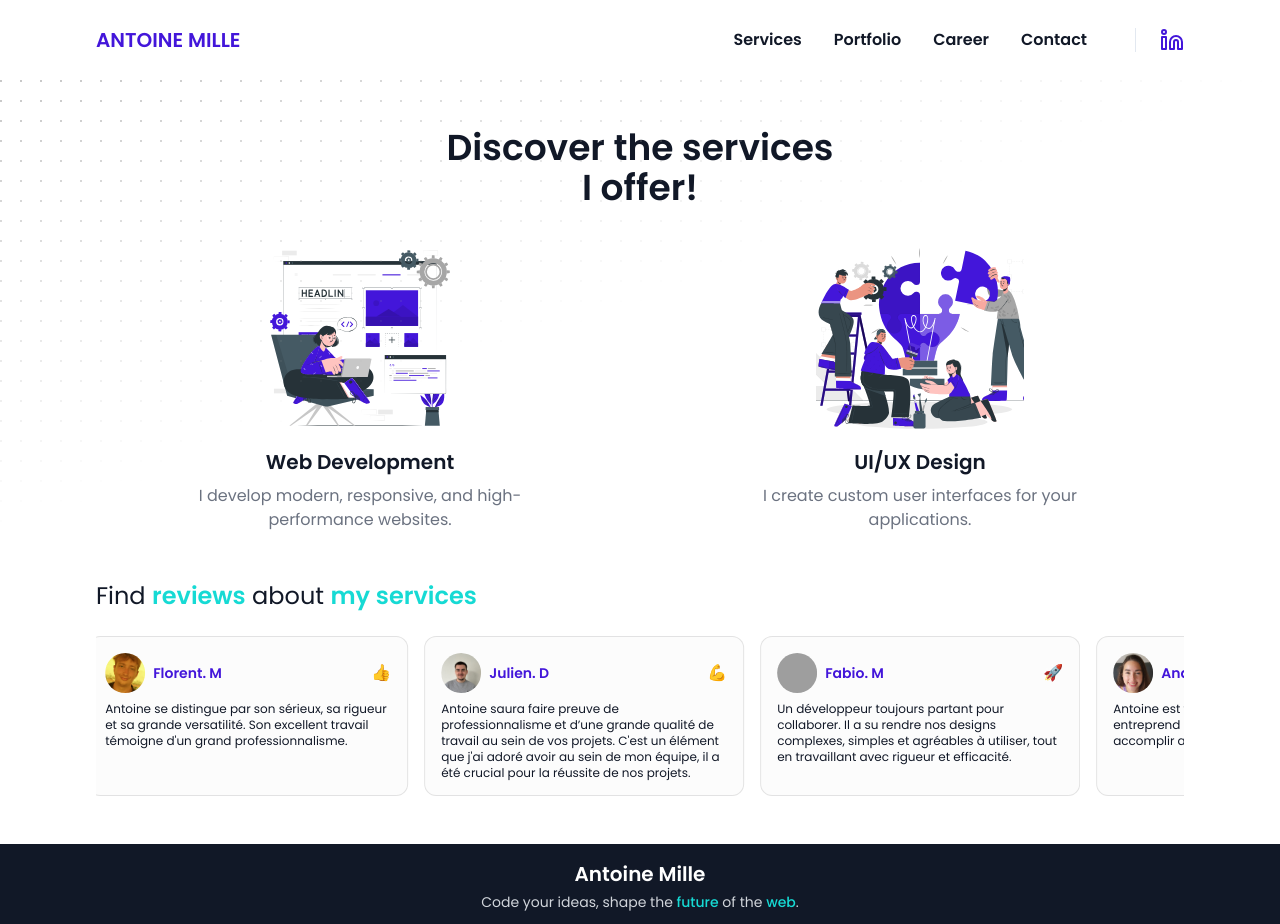
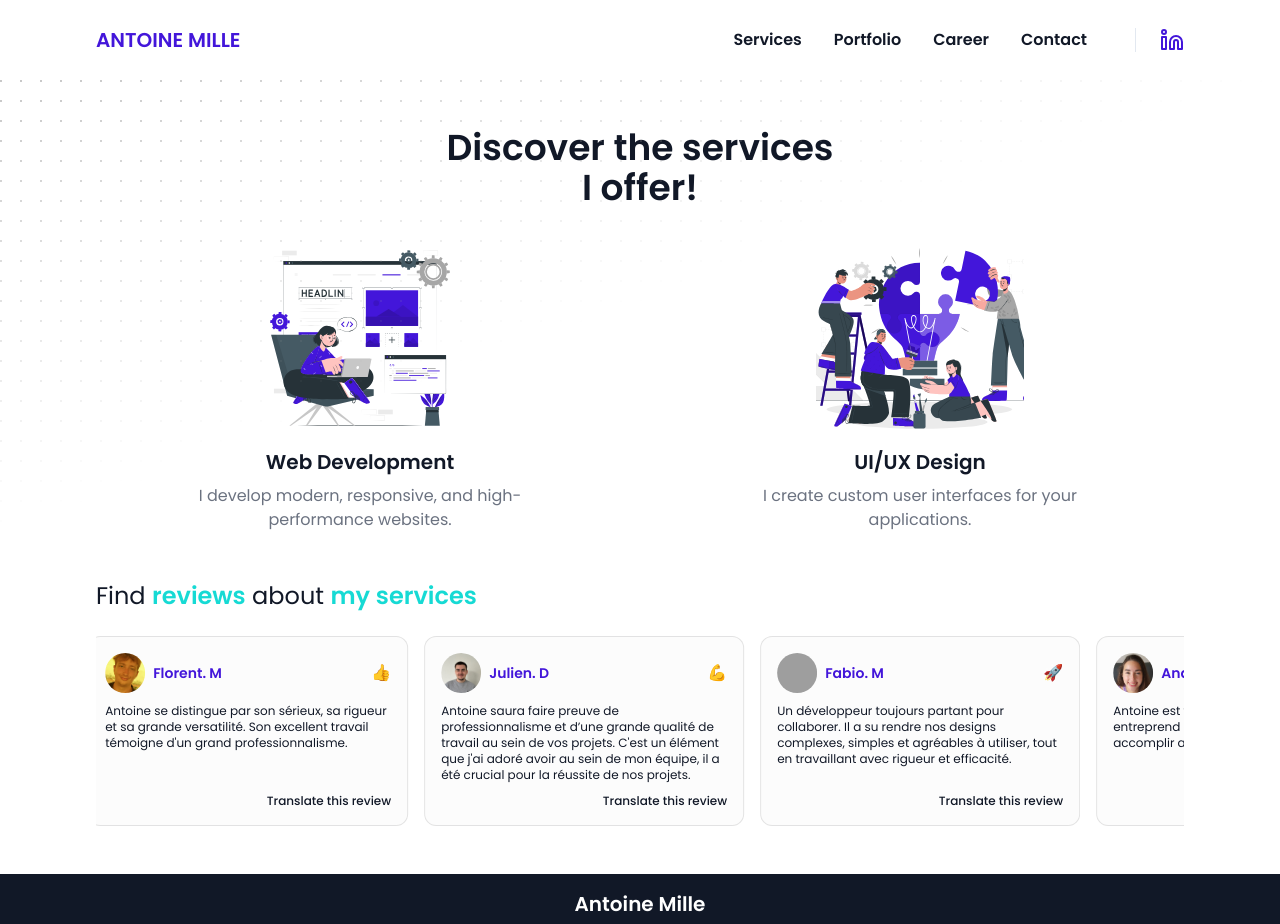
Before and after one commit to antoine-mille/antoinemlle, a Next.js app: page /en/services in a window 1280 px wide. Shown: the top 924 px of the page. Built offline with nearby package versions, Linux system fonts and the light colour scheme; grey boxes are pictures that could not be loaded.

Commit message:
feat: create review translation

```diff
--- /dev/null
+++ b/components/review-card.tsx
@@ -0,0 +1,91 @@
+"use client"
+
+import { cn } from "@/lib/utils"
+import Image, { StaticImageData } from "next/image"
+import { TranslateReview } from "@/components/translate-review"
+import { useEffect, useState } from "react"
+
+type TranslateReviewProps = {
+  needsTranslation: boolean
+  img: StaticImageData | string
+  name: string
+  body: string
+  smiley: string
+  translatedText: string
+}
+
+const ReviewCard = ({
+  needsTranslation,
+  img,
+  name,
+  body,
+  smiley,
+  translatedText,
+}: TranslateReviewProps) => {
+  const [isLeave, setIsLeave] = useState(false)
+  const [text, setText] = useState(body)
+
+  useEffect(() => {
+    let timeout: NodeJS.Timeout
+    if (isLeave) {
+      timeout = setTimeout(() => {
+        setText(body)
+        setIsLeave(false)
+      }, 1500)
+    }
+
+    return () => {
+      clearTimeout(timeout)
+    }
+  }, [body, isLeave])
+
+  const handleMouseLeave = () => {
+    if (!needsTranslation || text === body) return
+    setIsLeave(true)
+  }
+
+  const isTranslated = text !== body
+
+  return (
+    <figure
+      className={cn(
+        "relative w-80 overflow-hidden rounded-xl border p-4 flex flex-col gap-2.5",
+        "border-gray-950/[.1] bg-gray-950/[.01] hover:bg-gray-950/[.05]"
+      )}
+      onMouseLeave={handleMouseLeave}
+    >
+      <div className="flex items-center justify-between">
+        <div className="flex items-center gap-2">
+          <Image
+            className="size-10 rounded-full object-cover object-center"
+            width={40}
+            height={40}
+            alt={`${name}'s avatar`}
+            src={img}
+          />
+          <figcaption className="text-sm font-semibold text-primary">
+            {name}
+          </figcaption>
+        </div>
+        <span>{smiley}</span>
+      </div>
+      <blockquote
+        className={cn(
+          "line-clamp-5 text-xs text-gray-900",
+          isTranslated && "italic"
+        )}
+      >
+        {text}
+      </blockquote>
+      <TranslateReview
+        isTranslated={isTranslated}
+        needsTranslation={needsTranslation}
+        setText={setText}
+        textBase={body}
+        translatedText={translatedText}
+      />
+    </figure>
+  )
+}
+
+export { ReviewCard }
--- a/components/review-marquee.tsx
+++ b/components/review-marquee.tsx
@@ -1,95 +1,61 @@
-import Image, { StaticImageData } from "next/image"
 import { Marquee } from "@/components/ui"
-import { cn } from "@/lib/utils"
 
 import anaellePicture from "@/public/images/reviews/anaelle-picture.jpg"
 import florentPicture from "@/public/images/reviews/florent-picture.jpg"
 import julienPicture from "@/public/images/reviews/julien-picture.jpeg"
+import { getLocale, getTranslations } from "next-intl/server"
+import { ReviewCard } from "@/components/review-card"
 
-const reviews = [
+async function getReview() {
+  const t = await getTranslations({ namespace: "ReviewCard" })
+  return [
     {
       name: "Anaëlle. F",
       body: "Antoine est toujours très motivé dans ce qu'il entreprend et se donne toujours à fond pour accomplir au mieux ses missions.",
       img: anaellePicture,
       smiley: "😉",
+      translatedText: t("1"),
     },
     {
       name: "Florent. M",
       body: "Antoine se distingue par son sérieux, sa rigueur et sa grande versatilité. Son excellent travail témoigne d'un grand professionnalisme.",
       img: florentPicture,
       smiley: "👍",
+      translatedText: t("2"),
     },
     {
       name: "Julien. D",
       body: "Antoine saura faire preuve de professionnalisme et d’une grande qualité de travail au sein de vos projets. C'est un élément que j'ai adoré avoir au sein de mon équipe, il a été crucial pour la réussite de nos projets.",
       img: julienPicture,
       smiley: "💪",
+      translatedText: t("3"),
     },
     {
       name: "Fabio. M",
       body: "Un développeur toujours partant pour collaborer. Il a su rendre nos designs complexes, simples et agréables à utiliser, tout en travaillant avec rigueur et efficacité.",
       img: "https://avatar.vercel.sh/fabio",
       smiley: "🚀",
+      translatedText: t("4"),
     },
   ]
-
-const ReviewCard = ({
-  img,
-  name,
-  body,
-  smiley,
-}: {
-  img: StaticImageData | string
-  name: string
-  body: string
-  smiley: string
-}) => {
-  return (
-    <figure
-      className={cn(
-        "relative w-80 cursor-pointer overflow-hidden rounded-xl border p-4 h-40",
-        "border-gray-950/[.1] bg-gray-950/[.01] hover:bg-gray-950/[.05]"
-      )}
-    >
-      <div className="flex items-center justify-between">
-        <div className="flex items-center gap-2">
-          <Image
-            className="size-10 rounded-full object-cover object-center"
-            width={40}
-            height={40}
-            alt={`${name}'s avatar`}
-            src={img}
-          />
-          <figcaption className="text-sm font-semibold text-primary">
-            {name}
-          </figcaption>
-        </div>
-        <span>{smiley}</span>
-      </div>
-      <blockquote className="mt-2 line-clamp-5 text-xs text-gray-900">
-        {body}
-      </blockquote>
-    </figure>
-  )
 }
 
-// const firstRow = reviews.slice(0, reviews.length / 2)
-// const secondRow = reviews.slice(reviews.length / 2)
+const ReviewMarquee = async () => {
+  const locale = await getLocale()
+  const reviews = await getReview()
 
-const ReviewMarquee = () => {
+  const needsTranslation = locale !== "fr"
+
   return (
-    <div className="space-y-2">
     <Marquee pauseOnHover className="[--duration:20s]">
       {reviews.map((review) => (
-          <ReviewCard key={review.name} {...review} />
+        <ReviewCard
+          key={review.name}
+          needsTranslation={needsTranslation}
+          {...review}
+        />
       ))}
     </Marquee>
-      {/* <Marquee reverse pauseOnHover className="[--duration:10s]">
-        {secondRow.map((review) => (
-          <ReviewCard key={review.name} {...review} />
-        ))}
-      </Marquee> */}
-    </div>
   )
 }
 
--- /dev/null
+++ b/components/translate-review.tsx
@@ -0,0 +1,40 @@
+"use client"
+
+import { useTranslations } from "next-intl"
+
+type TranslateReviewProps = {
+  isTranslated: boolean
+  needsTranslation: boolean
+  setText: (text: string) => void
+  textBase: string
+  translatedText: string
+}
+
+const TranslateReview = ({
+  isTranslated,
+  needsTranslation,
+  setText,
+  textBase,
+  translatedText,
+}: TranslateReviewProps) => {
+  const t = useTranslations("ReviewSection")
+
+  if (!needsTranslation) {
+    return null
+  }
+
+  const handleClick = () => {
+    setText(isTranslated ? textBase : translatedText)
+  }
+
+  return (
+    <button
+      className="ml-auto mt-auto text-xs font-medium text-gray-900 transition-colors duration-300 hover:text-gray-900/70"
+      onClick={handleClick}
+    >
+      {!isTranslated ? t("translateCta") : t("originalCta")}
+    </button>
+  )
+}
+
+export { TranslateReview }
--- a/messages/en.json
+++ b/messages/en.json
@@ -126,6 +126,14 @@
     }
   },
   "ReviewSection": {
-    "title": "Find <span>reviews</span> about <span>my services</span>"
+    "title": "Find <span>reviews</span> about <span>my services</span>",
+    "translateCta": "Translate this review",
+    "originalCta": "View the original review"
+  },
+  "ReviewCard": {
+    "1": "Antoine is always very motivated in what he undertakes and always gives his all to accomplish his missions as well as possible.",
+    "2": "Antoine stands out for his seriousness, rigor and great versatility. His excellent work testifies to great professionalism.",
+    "3": "Antoine will demonstrate professionalism and great quality of work within your projects. It's an element that I loved having in my team, he was crucial to the success of our projects.",
+    "4": "A developer always ready to collaborate. He managed to make our complex designs simple and pleasant to use, while working with rigor and efficiency."
   }
 }
```
Lines whose indentation alone changed are shown as unchanged.
